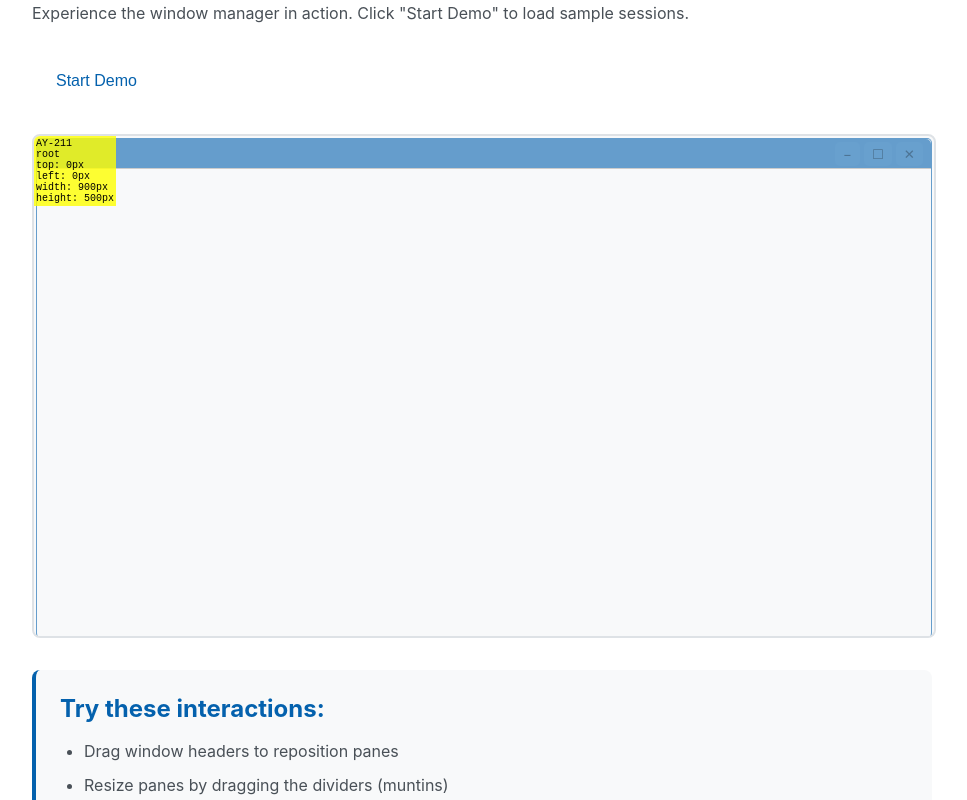
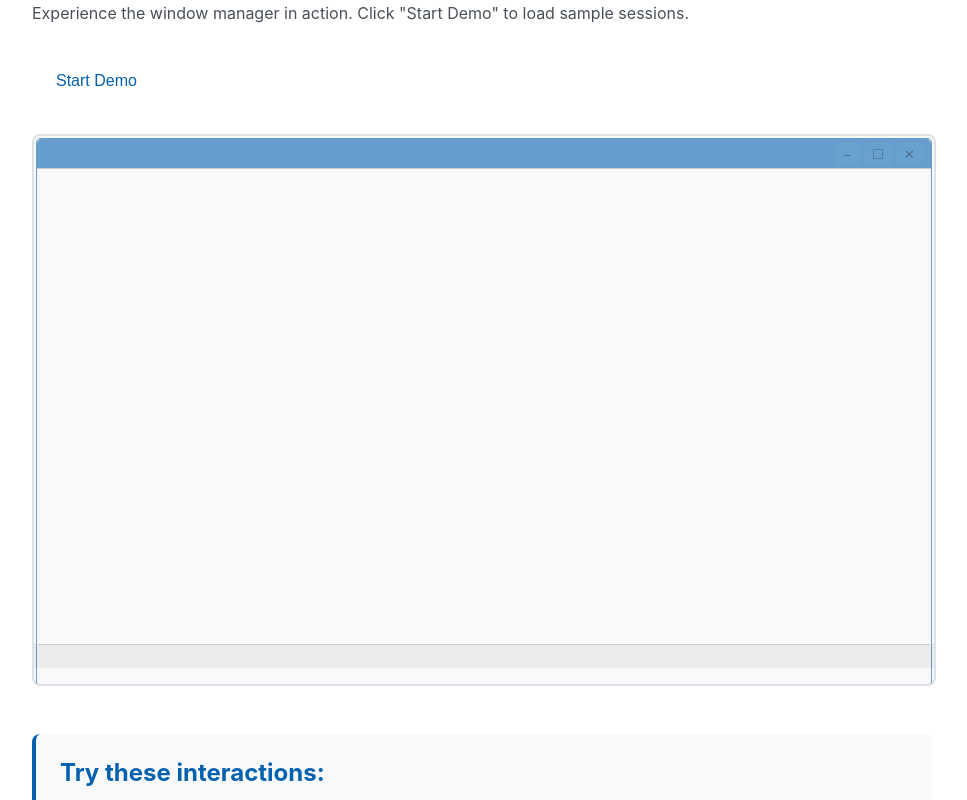
Before and after one commit to itlackey/sv-window-manager, a SvelteKit app: page / in a window 1280 px wide. Shown: the part 580-1380 px from the top of the page, without its empty margins (158-1125 px from the left). Built offline with nearby package versions, Linux system fonts and the light colour scheme.

Commit message:
demo cleanup

```diff
--- a/src/routes/+page.svelte
+++ b/src/routes/+page.svelte
@@ -211,7 +211,7 @@
 					<BinaryWindow
 						bind:this={bwinRef}
 						settings={{ width: 900, height: 500, fitContainer: true }}
-						debug={true}
+						debug={false}
 					/>
 				</div>
 
@@ -779,9 +779,10 @@ interface AddPaneProps {'{'}
 		height: 500px;
 		border: 2px solid var(--border-color);
 		border-radius: 8px;
-		overflow: hidden;
-		margin: 2rem 0;
+		overflow: visible;
+		margin: 2rem 0 3rem 0; /* Extra bottom margin for sill */
 		background: var(--bg-color);
+		padding-bottom: 48px; /* Space for sill below window */
 	}
 
 	.demo-instructions {
```
